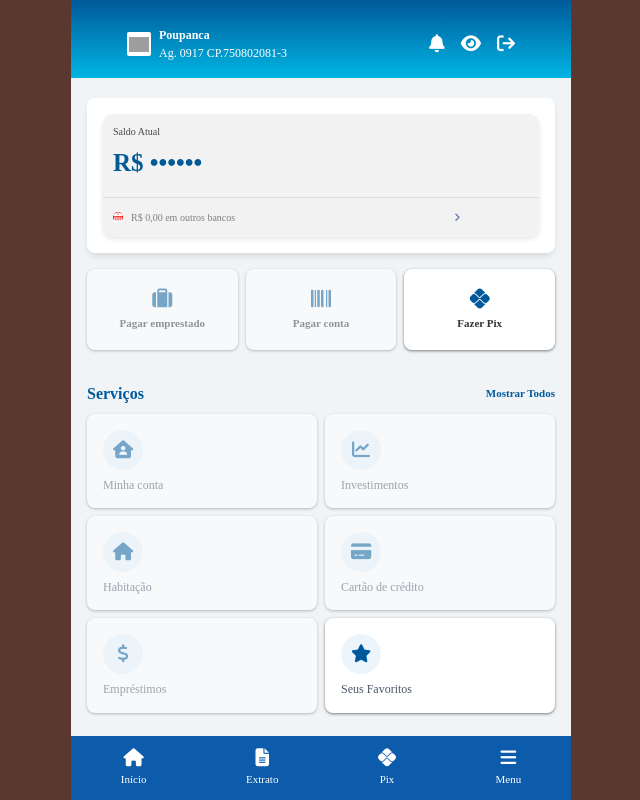
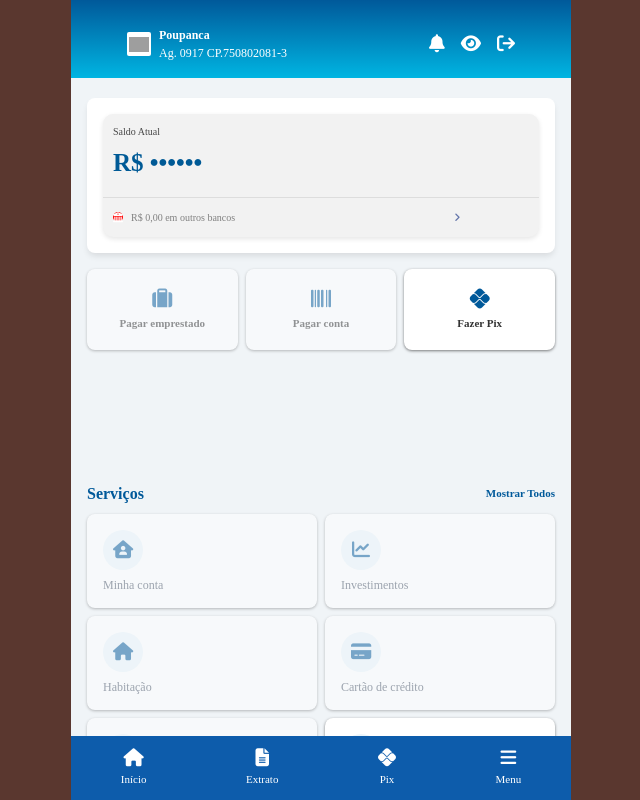
Before and after one commit to CaioLira18/SummerJobCaixa-PixPorVoz, a React (Vite) app: page / in a window 1280 px wide. Shown: the whole page, without its empty margins (319-959 px from the left). Built offline with nearby package versions, Linux system fonts and the light colour scheme; grey boxes are pictures that could not be loaded; a web font is replaced by a local one.

Commit message:
[feat] - Update

```diff
--- a/src/css/ContactPage.css
+++ b/src/css/ContactPage.css
@@ -187,7 +187,6 @@
 .userCpf {
     font-size: 12px;
     color: #718096;
-    font-family: monospace; /* Melhora a leitura de números */
 }
 
 /* Mensagem de lista vazia */
--- a/src/css/Home.css
+++ b/src/css/Home.css
@@ -2,7 +2,6 @@
     background-color: #f0f4f7;
     flex: 1;
     padding-bottom: 64px;
-    font-family: 'DM Sans', sans-serif;
     width: 100%;
     height: 100vh;
     box-sizing: border-box;
@@ -74,6 +73,7 @@
     align-items: center;
     padding: 16px 16px 8px 16px;
     box-sizing: border-box;
+    margin-top: 100px;
 }
 
 .homeServicosHeader span {
--- a/src/css/LoadingPage.css
+++ b/src/css/LoadingPage.css
@@ -6,7 +6,6 @@
     height: 100vh;
     background: linear-gradient(135deg, #005ca9 0%, #003366 100%); /* Azul Caixa */
     color: white;
-    font-family: 'Segoe UI', Tahoma, Geneva, Verdana, sans-serif;
     text-align: center;
     padding: 20px;
   }
--- a/src/css/Login.css
+++ b/src/css/Login.css
@@ -10,7 +10,6 @@
   display: flex;
   flex-direction: column;
   justify-content: space-between;
-  font-family: "Segoe UI", sans-serif;
   overflow: hidden;
 }
 
--- a/src/css/VoiceStartPage.css
+++ b/src/css/VoiceStartPage.css
@@ -18,8 +18,8 @@
   --radius-xl:    28px;
   --radius-lg:    18px;
   --radius-md:    12px;
-  --font-main:    'Sora', sans-serif;
-  --font-mono:    'JetBrains Mono', monospace;
+  --font-main:    'CAIXA Std';
+  --font-mono:    'CAIXA Std';
 }
 
 /* ========================= */
--- a/src/index.css
+++ b/src/index.css
@@ -1,5 +1,4 @@
 :root {
-  font-family: system-ui, Avenir, Helvetica, Arial, sans-serif;
   line-height: 1.5;
   font-weight: 400;
 
```
